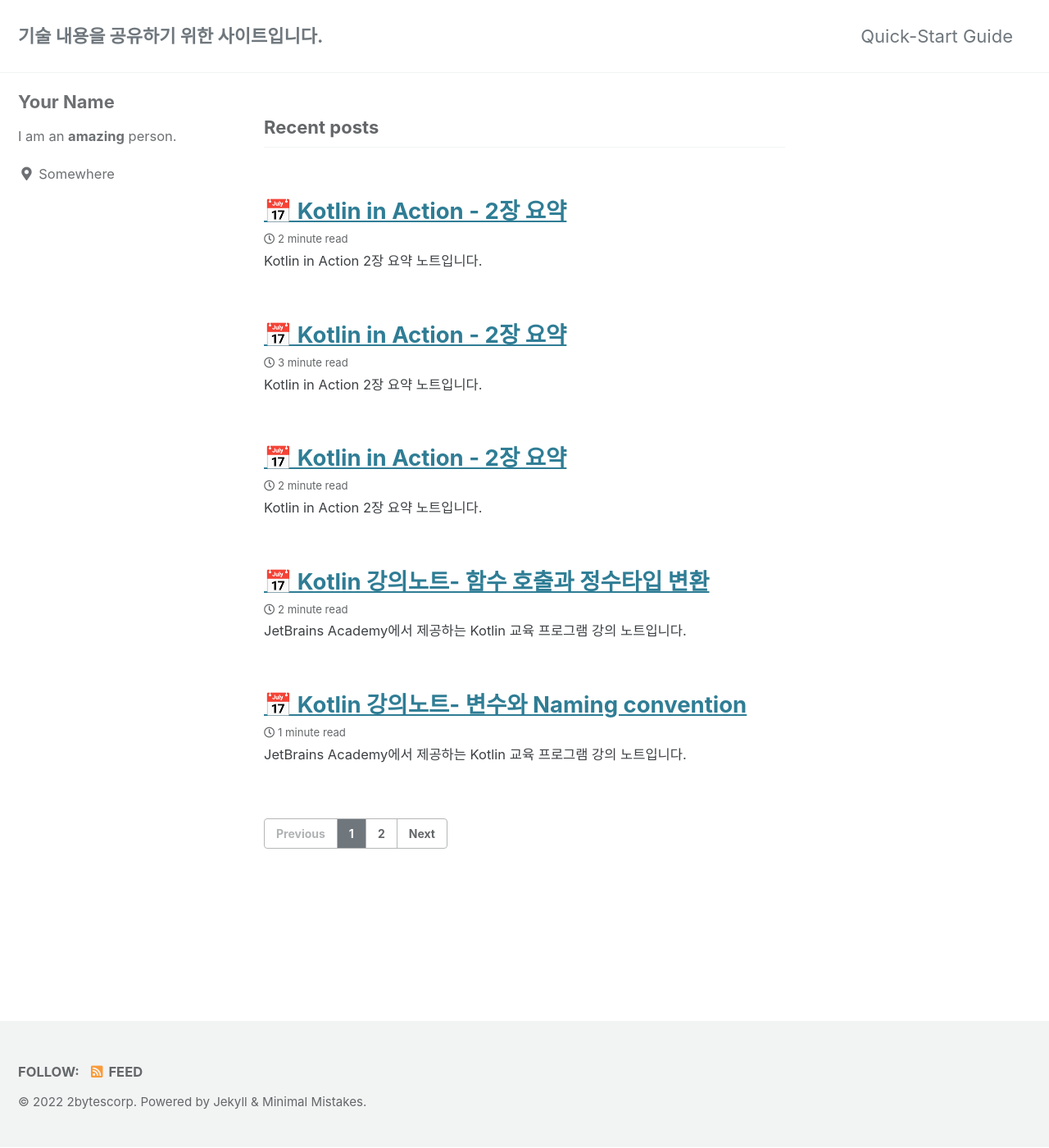
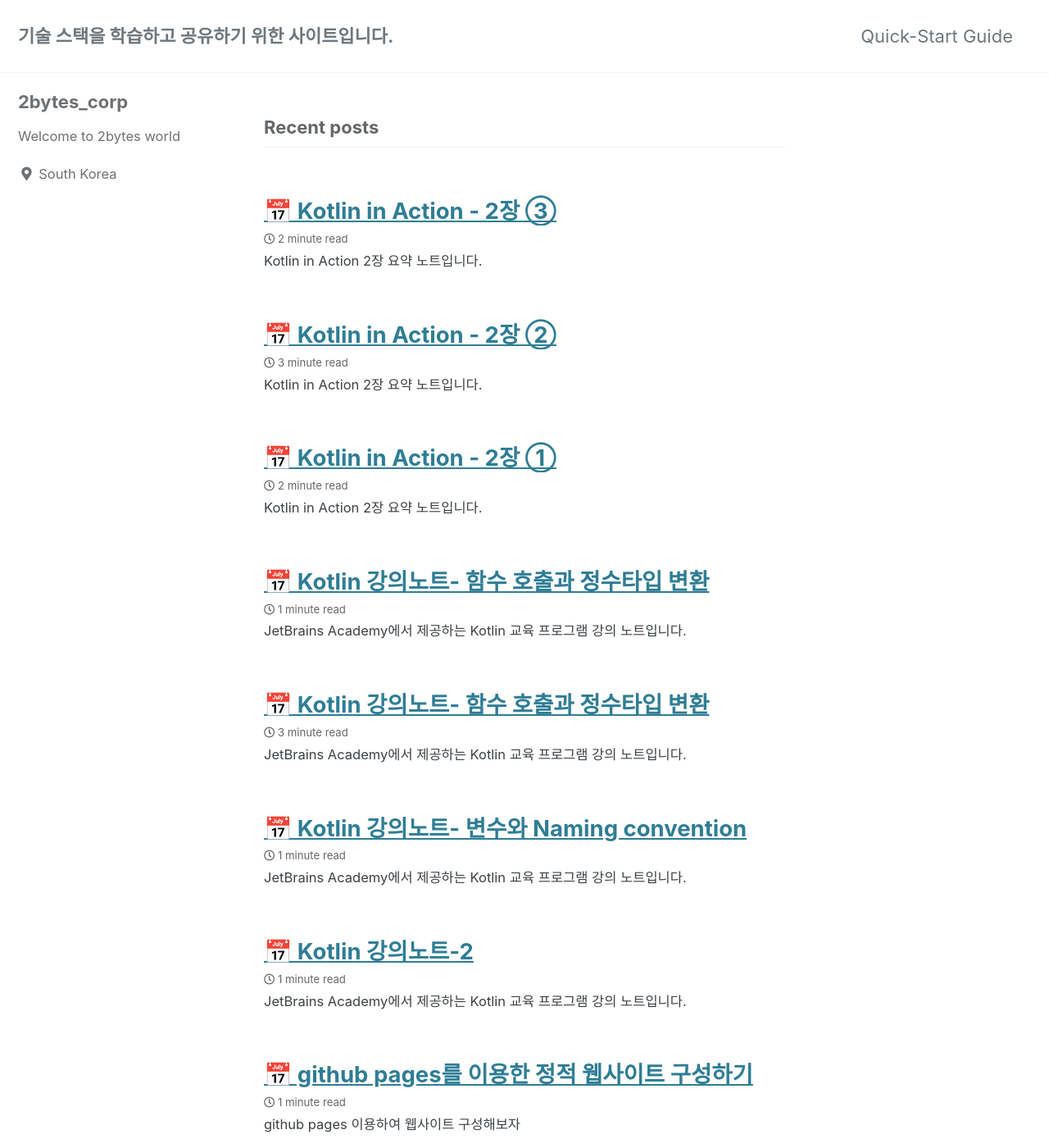
Before and after one commit to 2bytes-platform/2bytes-platform.github.io, a Jekyll site: the page built from index.html, in a window 1280 px wide and 1400 px high. Shown: the whole window at 82% size. Built offline with Jekyll 4.4.1, drawn with Linux system fonts in a browser that asks for light colours; cached includes are drawn as plain includes; the list of posts is cut into pages by our own code; some of the changed text lies outside the part shown.

Commit message:
Publish 21-01-08 post

````diff
--- a/_config.yml
+++ b/_config.yml
@@ -16,10 +16,10 @@ minimal_mistakes_skin    : "default" # "air", "aqua", "contrast", "dark", "dirt"
 
 # Site Settings
 locale                   : "en-US"
-title                    : "기술 내용을 공유하기 위한 사이트입니다."
+title                    : "기술 스택을 학습하고 공유하기 위한 사이트입니다."
 title_separator          : "-"
 subtitle                 : # site tagline that appears below site title in masthead
-name                     : "2bytescorp"
+name                     : "2bytes_corp"
 description              : "An amazing website."
 url                      : # the base hostname & protocol for your site e.g. "https://mmistakes.github.io"
 baseurl                  : # the subpath of your site, e.g. "/blog"
@@ -101,10 +101,10 @@ analytics:
 
 # Site Author
 author:
-  name             : "Your Name"
+  name             : "2bytes_corp"
   avatar           : # path of avatar image, e.g. "/assets/images/bio-photo.jpg"
-  bio              : "I am an **amazing** person."
-  location         : "Somewhere"
+  bio              : "Welcome to 2bytes world"
+  location         : "South Korea"
   email            :
   links:
     - label: "Email"
@@ -215,7 +215,7 @@ sass:
 
 # Outputting
 permalink: /:categories/:title/
-paginate: 5 # amount of posts to show
+paginate: 10 # amount of posts to show
 paginate_path: /page:num/
 timezone: # https://en.wikipedia.org/wiki/List_of_tz_database_time_zones
 
@@ -282,7 +282,7 @@ defaults:
       type: posts
     values:
       layout: single
-      author_profile: false
+      author_profile: true
       read_time: true
       comments: # 블로그 댓글 기능 true
       share: true
--- a/_posts/2021-12-28-kotlin.md
+++ b/_posts/2021-12-28-kotlin.md
@@ -25,7 +25,14 @@ tags: [Kotlin, JetBrains]
   ```
 
 - 함수는 항상 의미있는 결과와 특별한 value를 리턴한다.
+- 코틀린에서 함수는 자료형이 결정된 변수라는 개념으로 접근하자
 
+  ```kotlin
+  fun main() {
+  print(add(5, 6, 7))
+  }
+  fun add(a: Int, b: Long, c: Long) = a + b + c
+  ```
 ### Standard input
 
 - 프로그램에 공급되는 데이터 스트림
@@ -50,6 +57,9 @@ tags: [Kotlin, JetBrains]
   toLong(): Long 정수형으로 변환
   toString(): 문자열로 변환
 
+### explicit type casting (명시적 형변환)
+
+- 사용자가 직접 형변환을 직접 지정. 코틀린에서는 암시적 형변환은 지원하지 않음
 
 - Java Scanner: 읽은 바이트를 문자, 정수, 실수, 불린, 문자열 등 다양한 타입으로 변환하여 리턴하는 클래스
 
@@ -133,3 +143,17 @@ Floating-point types: 소수를 표현하는 타입이며, 다음과 같이 2가
 
 - String 변환
   타겟변수.toString()를 통해 string으로 전환가능
+
+### 배열
+
+- 처음 선언했을 때 크기를 변경할 수는 없지만, 선언 시 빠른 입출력이 가능한 장점 보유
+
+  ```kotlin
+  fun main() {
+  var intArr = arrayOf(1, 2, 3, 4, 5)
+  var nullArr = arrayOfNulls<Int>(5)
+
+      println(intArr[2]) // 3
+      println(nullArr[6]) // err: Index 6 out of bounds for length 5
+  }
+  ```
--- /dev/null
+++ b/_posts/2021-12-30-kotlin.md
@@ -0,0 +1,71 @@
+---
+layout: post
+title: "📅 Kotlin 강의노트- 함수 호출과 정수타입 변환"
+excerpt: "JetBrains Academy에서 제공하는 Kotlin 교육 프로그램 강의 노트입니다."
+subtitle: "Project: Simple Chatty Bot"
+toc: true
+toc_sticky: true
+toc_label: "페이지 주요 목차"
+date: 2021-12-30
+tags: [Kotlin, JetBrains]
+---
+
+
+### Arithmetic operations
+
+- 코틀린에서의 사칙연산은 수학 사칙연산과 동일하나 나눗셈은 정수 나눗셈으로 적용한다.
+- Division (/) 는 정수(integer part) 파트만 남기고 소수(fractional part)는 버린다.
+    ex) println(8/3) // 2
+
+### Boolean
+
+- true, false 두 값만 가지며 0이나 1과 같은 정수는 boolean type에서 인정되지 않는다.
+
+
+- toBooleanStrict(): string 값이 true인지 false인지 판별 후 boolean 값을 리턴
+
+
+- kotlin 에서는 다음과 같이 4가지의 논리 연산자를 제공함
+    - NOT: Boolean 값을 반전시키는 단항 연산자 '!'
+    - AND: 두 피연산자가 모두 같다면 true, 아니라면 false '&&'
+    - OR: 하나 이상의 피연산자가 true라면 true 반환, 아니라면 false 반환 '||'
+    - XOR(exclusive or): 두 피연산자가 다른 value를 갖고 있다면 true, 아니라면 false 반환, 'xor'(제한적인 상황에서 쓰임)
+
+
+- 논리 연산자 우선순위
+  ! > xor > && > || 순이며, ()에 따라 순위 조정 가능
+
+### Standard input
+
+```kotlin
+  val scanner = Scanner(System.`in`) // 데이터 스트림을 받는다
+  val s1 = scanner.nextLine() // 한 단어씩 string으로 인식
+  val n = scanner.nextInt() // 정수를 인식
+  val s2 = scanner.next() // 그 다음 단어를 string으로 인식
+```
+### Increment and decrement
+
+- Assignment operations: 연산자를 축약해서 사용가능
+  A += B equals A = A + B
+  A -= B equals A = A - B
+  A *= B equals A = A * B
+  A /= B equals A = A / B
+  A %= B equals A = A % B
+
+
+- Prefix form: 사용되기 이전의 변수값을 변경
+
+    ```kotlin
+      var a = 10
+      val b = ++a
+      println(a) // a = 11
+      println(b) // b = 11
+    ```
+- Postfix form: 사용 후 변수값을 변경
+
+  ```kotlin
+    var a = 10
+    val b = ++a
+    println(a) // a = 11
+    println(b) // b = 11
+  ```
--- a/_posts/2022-1-3-kotlinInAction.md
+++ b/_posts/2022-1-3-kotlinInAction2_1.md
@@ -1,6 +1,6 @@
 ---
 layout: post
-title: "📅 Kotlin in Action - 2장 요약"
+title: "📅 Kotlin in Action - 2장 ①"
 excerpt: "Kotlin in Action 2장 요약 노트입니다."
 subtitle: "Kotlin in Action"
 toc: true
@@ -10,7 +10,7 @@ date: 2022-1-3
 tags: [Kotlin]
 ---
 
-### 2.1 기본 요소: 함수와 변수
+## 2.1 기본 요소: 함수와 변수
 
 #### 2.1.1 Hello, World!
 
@@ -80,11 +80,12 @@ fun main(args: Array<String>) {
 
 ### 2.2 클래스와 프로퍼티
 - 간단한 자바빈 클래스인 Person을 정의했으며, name 이라는 프로퍼티만 들어있음
-```java
+
+```
 public class Person {
     private final String name;
     public class Person(String name) {
-        this.name = name;
+        this.name = name
     }
     public String getName() {
         return name;
--- a/_posts/2022-1-6-kotlinInAction.md
+++ b/_posts/2022-1-6-kotlinInAction2_2.md
@@ -1,6 +1,6 @@
 ---
 layout: post
-title: "📅 Kotlin in Action - 2장 요약"
+title: "📅 Kotlin in Action - 2장 ②"
 excerpt: "Kotlin in Action 2장 요약 노트입니다."
 subtitle: "Kotlin in Action"
 toc: true
@@ -98,7 +98,25 @@ fun mixOptimized(c1: Color, c2: Color) =
     }
 
 println(mixOptimized()(BLUE, YELLOW)) // GREEN
+
+//
+fun main() {
+	println(doWhen(1))
+}
+
+fun doWhen (a: Any): String { // 출력값 타입을 지정하지 않은 경우 Type mismatch: inferred type is String but Unit was expected
+	var result = when(a) {
+		1 -> "1"
+		"Sasha" -> "사샤"
+		else -> "유효한 값을 입력하십시오"
+	}
+	return result
+}
+
 ```
+
+
+
 
 #### 2.3.5 스마트 캐스트: 타입 검사와 타입 캐스를 조합 - 보류
 - 스마트캐스트: 굳이 변수를 원하는  타입으로 캐스팅하지 않아도 마치 처음부터 그 변수가 원하는 타입으로 선언된 것처럼
--- a/_posts/2022-1-8-kotlinInAction.md
+++ b/_posts/2022-1-8-kotlinInAction2_3.md
@@ -1,6 +1,6 @@
 ---
 layout: post
-title: "📅 Kotlin in Action - 2장 요약"
+title: "📅 Kotlin in Action - 2장 ③"
 excerpt: "Kotlin in Action 2장 요약 노트입니다."
 subtitle: "Kotlin in Action"
 toc: true
````
Also changed, not shown: other parts of _posts/2021-12-28-kotlin.md (+2 -2 lines), other parts of _posts/2022-1-8-kotlinInAction2_3.md (+0 -2 lines), _pages/404.md (added, +15 -0 lines), _pages/about.md (added, +9 -0 lines), 2 other files.
